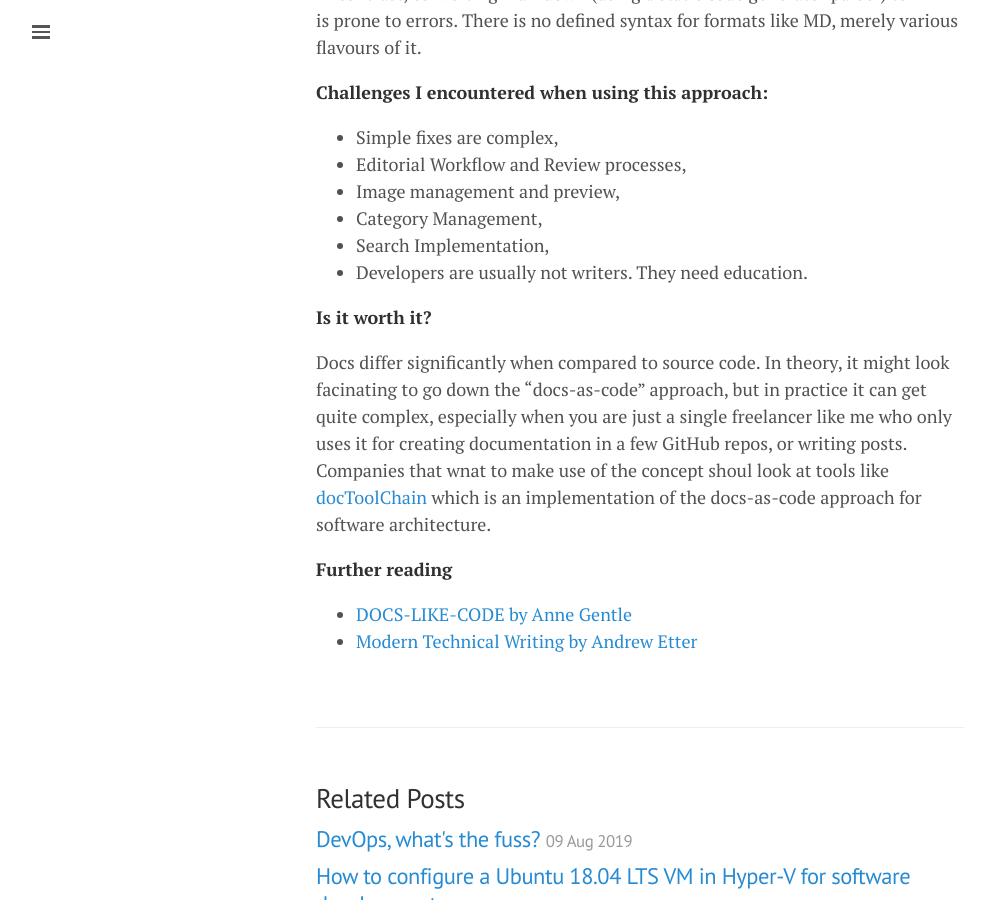
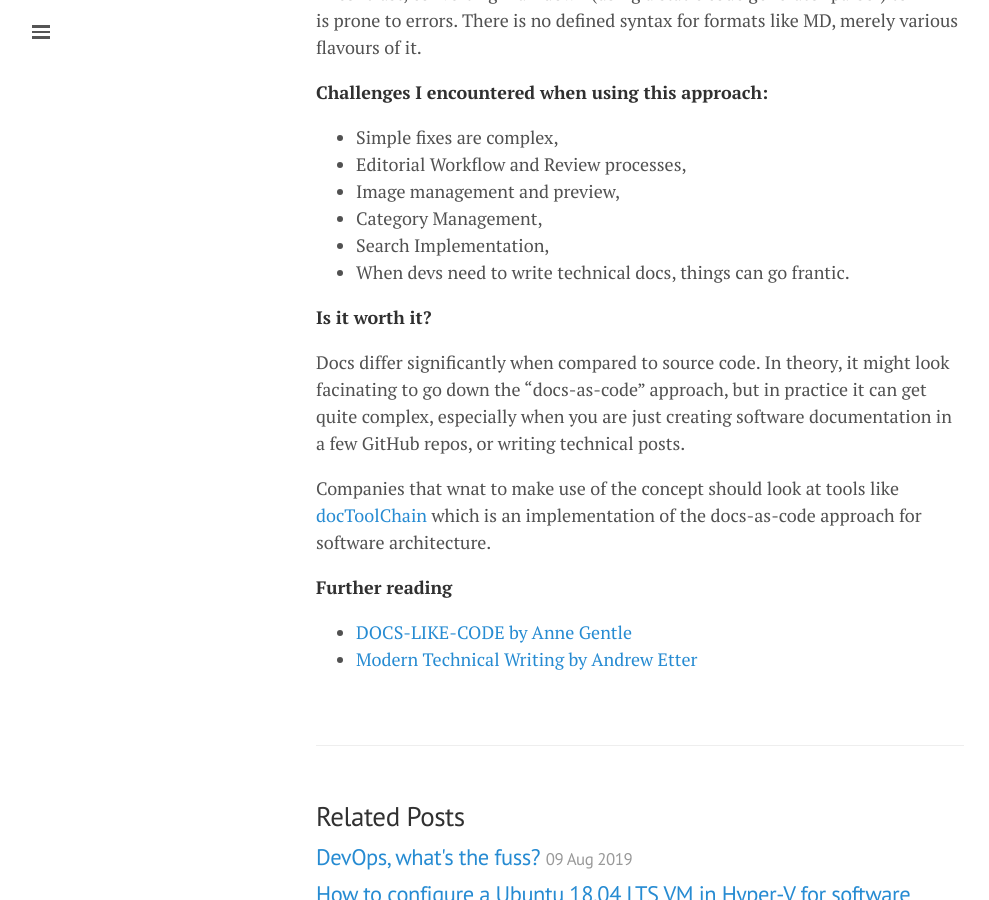
Before and after one commit to lgeurts/lgeurts.github.io, a Jekyll site: the page built from _posts/2020-08-21-docs-as-code.md, in a window 1280 px wide and 900 px high, scrolled down 1066 px. Shown: the whole window, without its empty margins (0-989 px from the left). Built offline with Jekyll 4.4.1, drawn with Linux system fonts in a browser that asks for light colours; nearby versions of some CDN libraries.

Commit message:
Update 2020-08-21-docs-as-code.md

```diff
--- a/_posts/2020-08-21-docs-as-code.md
+++ b/_posts/2020-08-21-docs-as-code.md
@@ -43,11 +43,13 @@ In contrast, converting Markdown (using a static code generator parser) to HTML
 - Image management and preview,
 - Category Management,
 - Search Implementation,
-- Developers are usually not writers. They need education.
+- When devs need to write technical docs, things can go frantic.
 
 **Is it worth it?**
 
-Docs differ significantly when compared to source code. In theory, it might look facinating to go down the “docs-as-code” approach, but in practice it can get quite complex, especially when you are just a single freelancer like me who only uses it for creating documentation in a few GitHub repos, or writing posts. Companies that wnat to make use of the concept shoul look at tools like [docToolChain](https://doctoolchain.github.io/docToolchain/) which is an implementation of the docs-as-code approach for software architecture.
+Docs differ significantly when compared to source code. In theory, it might look facinating to go down the “docs-as-code” approach, but in practice it can get quite complex, especially when you are just creating software documentation in a few GitHub repos, or writing technical posts.
+
+Companies that wnat to make use of the concept should look at tools like [docToolChain](https://doctoolchain.github.io/docToolchain/) which is an implementation of the docs-as-code approach for software architecture.
 
 **Further reading**
 
```
